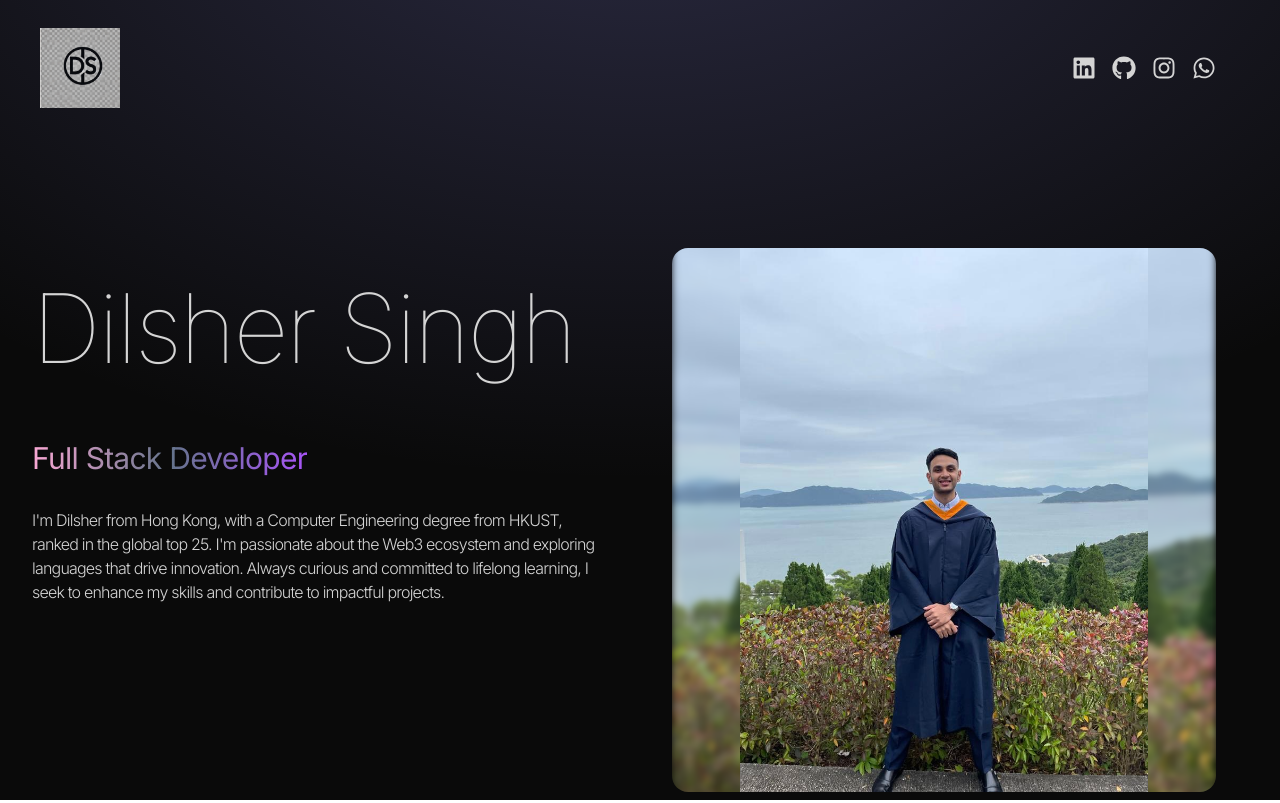
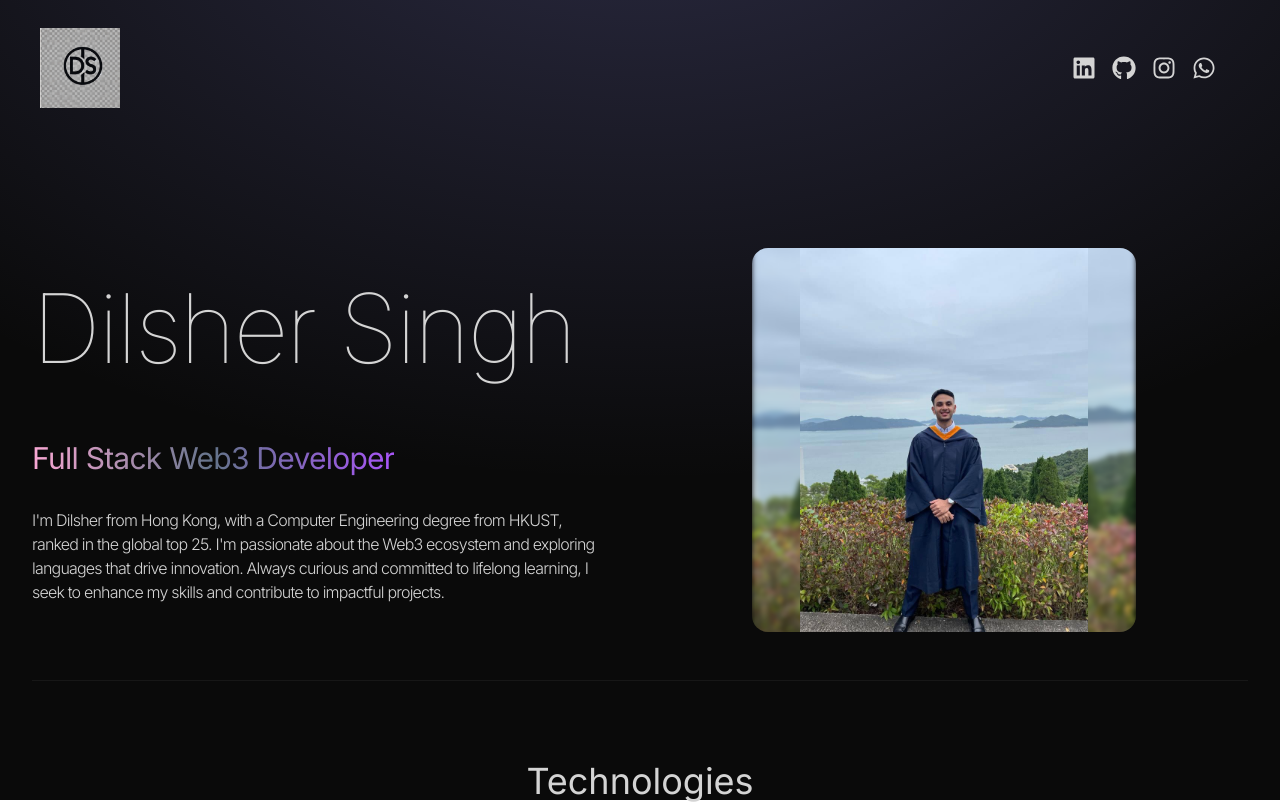
Before and after one commit to dilsher07singh/Portfolio, a React (Vite) app: page / in a window 1280 px wide. Shown: the top 803 px of the page. Built offline with nearby package versions, Linux system fonts and the light colour scheme.

Commit message:
Hero section updated

```diff
--- a/src/components/Hero.jsx
+++ b/src/components/Hero.jsx
@@ -34,7 +34,7 @@ const Hero = () => {
               animate="visible"
               className="bg-gradient-to-r from-pink-300 via-slate-500 to-purple-500 bg-clip-text text-3xl tracking-tight text-transparent"
             >
-              Full Stack Developer
+              Full Stack Web3 Developer
             </motion.span>
             <motion.p
               variants={container(1)}
@@ -54,7 +54,7 @@ const Hero = () => {
               initial={{ x: 100, opacity: 0 }}
               animate={{ x: 0, opacity: 1 }}
               transition={{ duration: 1, delay: 1.2 }}
-              className="rounded-2xl "
+              className="rounded-2xl max-w-xs lg:max-w-sm"
               src={profilePic}
               alt="Dilsher Singh"
             />
```
